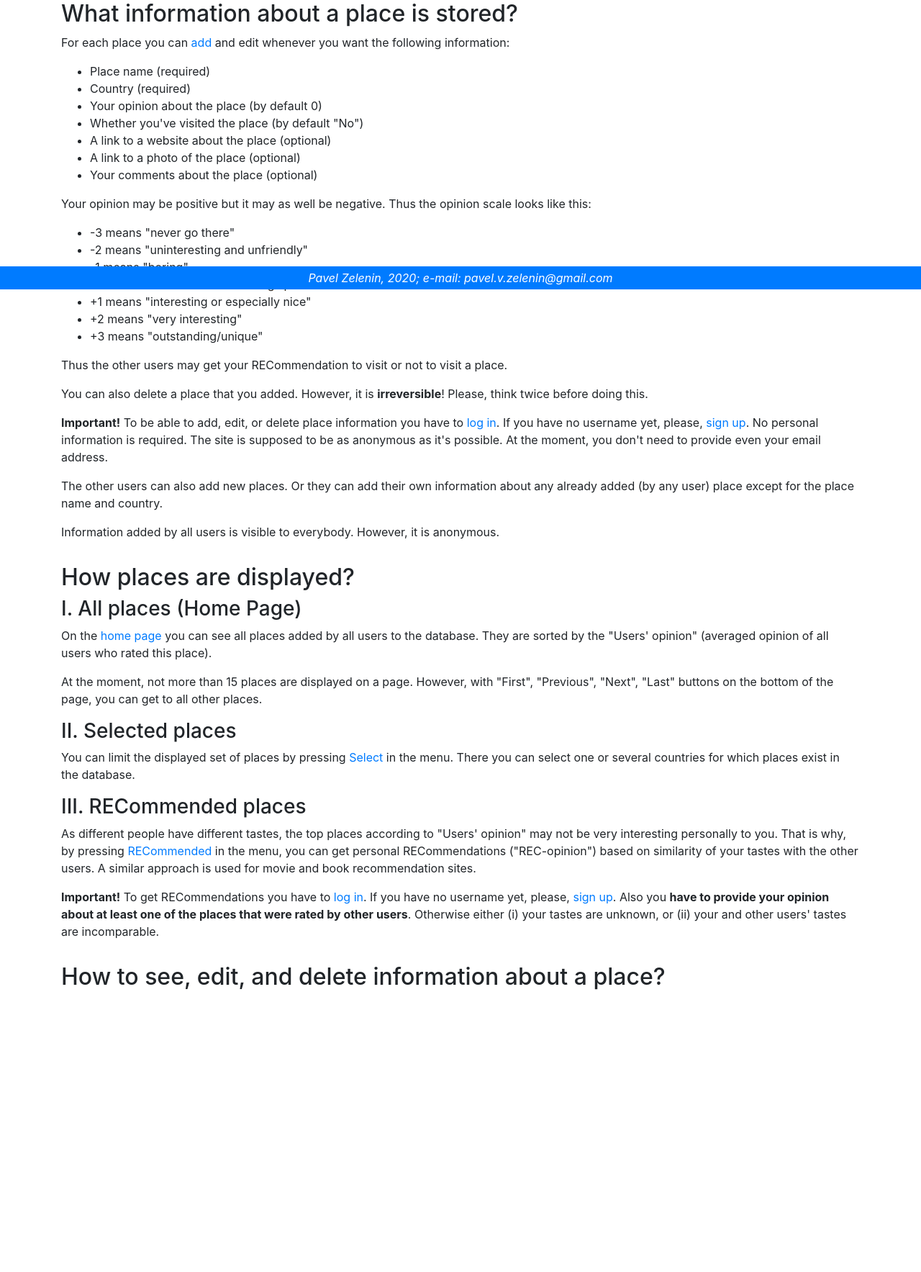
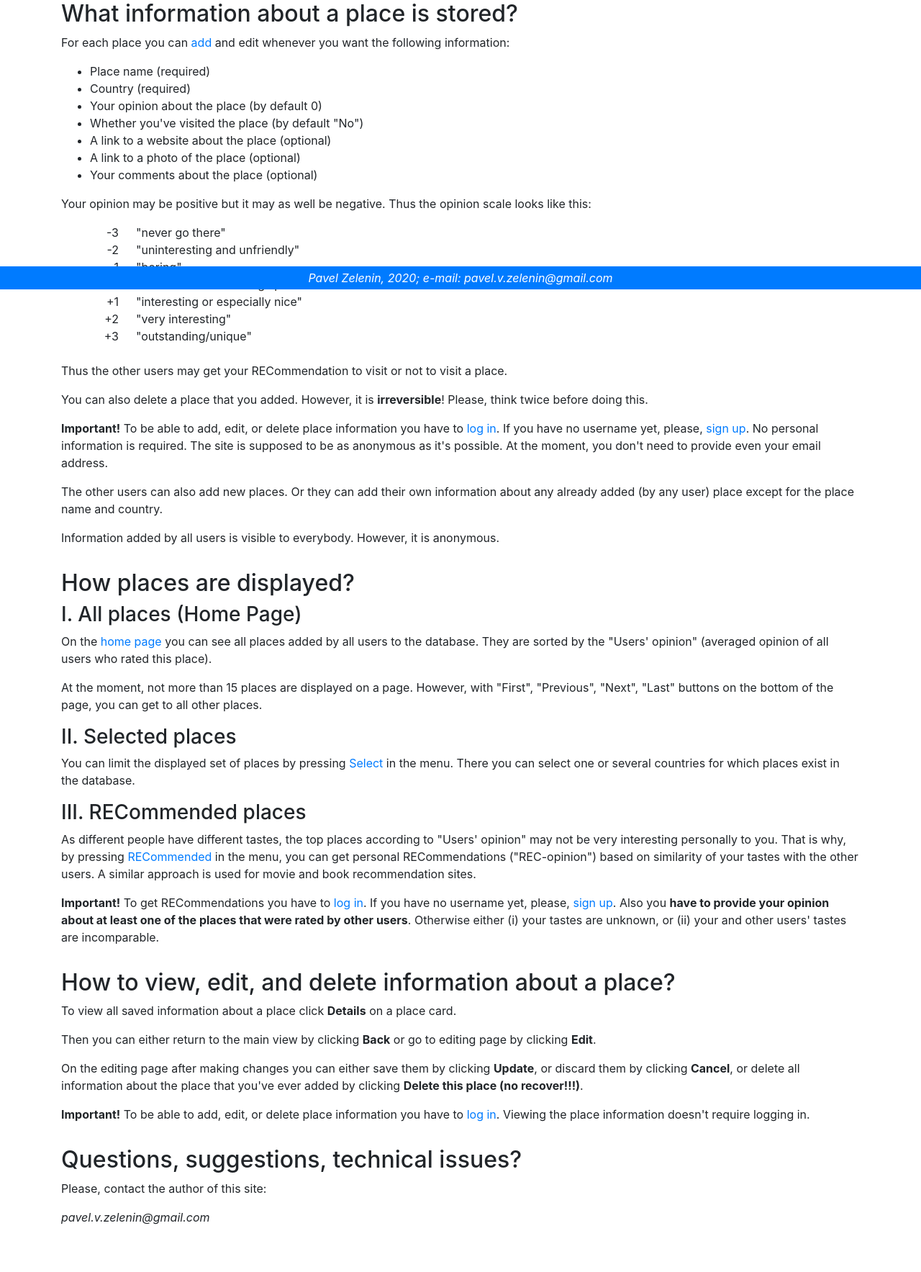
Before and after one commit to pavzel/myRECs, a Flask app: page /help in a window 1280 px wide. Shown: the part 398-2165 px from the top of the page at 72% size. Before the commit the page ends 1773 px from the top, so only its background shows below. Run offline with Flask 2, Linux system fonts and the light colour scheme; some libraries are stand-ins or nearby versions.

Commit message:
Added sections to Help page

```diff
--- a/app.py
+++ b/app.py
@@ -520,4 +520,4 @@ def help():
 if __name__ == '__main__':
     app.run(host=os.environ.get('IP'),
             port=os.environ.get('PORT'),
-            debug=False)
+            debug=True)
--- a/templates/help.html
+++ b/templates/help.html
@@ -29,15 +29,14 @@
                 <li>Your comments about the place (optional)</li>
             </ul>
             <p>Your opinion may be positive but it may as well be negative. Thus the opinion scale looks like this:</p>
-            <ul>
-                <li>-3 means "never go there"</li>
-                <li>-2 means "uninteresting and unfriendly"</li>
-                <li>-1 means "boring"</li>
-                <li>&ensp;0 means "rather nice but nothing special"</li>
-                <li>+1 means "interesting or especially nice"</li>
-                <li>+2 means "very interesting"</li>
-                <li>+3 means "outstanding/unique"</li>
-            </ul>
+            <div class="row"><div class="col-1 px-0 text-right">-3</div><div class="col-10 pl-4">"never go there"</div></div>
+            <div class="row"><div class="col-1 px-0 text-right">-2</div><div class="col-10 pl-4">"uninteresting and unfriendly"</div></div>
+            <div class="row"><div class="col-1 px-0 text-right">-1</div><div class="col-10 pl-4">"boring"</div></div>
+            <div class="row"><div class="col-1 px-0 text-right">0</div><div class="col-10 pl-4">"rather nice but nothing special"</div></div>
+            <div class="row"><div class="col-1 px-0 text-right">+1</div><div class="col-10 pl-4">"interesting or especially nice"</div></div>
+            <div class="row"><div class="col-1 px-0 text-right">+2</div><div class="col-10 pl-4">"very interesting"</div></div>
+            <div class="row"><div class="col-1 px-0 text-right">+3</div><div class="col-10 pl-4">"outstanding/unique"</div></div>
+            <br>
             <p>Thus the other users may get your RECommendation to visit or not to visit a place.</p>
             <p>You can also delete a place that you added. However, it is <strong>irreversible</strong>! Please, think twice before doing this.</p>
             <p><strong>Important!</strong> To be able to add, edit, or delete place information you have to <a href="{{ url_for('login', login_problem = False) }}">log in</a>. If you have no username yet, please, <a href="{{ url_for('sign_up', signup_problem=False) }}">sign up</a>. No personal information is required. The site is supposed to be as anonymous as it's possible. At the moment, you don't need to provide even your email address.</p>
@@ -60,8 +59,17 @@
     </div>
     <div class="row my-3">
         <div class="col">
-            <h2>How to see, edit, and delete information about a place?</h2>
-            <p></p>
+            <h2>How to view, edit, and delete information about a place?</h2>
+            <p>To view all saved information about a place click <strong>Details</strong> on a place card.</p>
+            <p>Then you can either return to the main view by clicking <strong>Back</strong> or go to editing page by clicking <strong>Edit</strong>.</p>
+            <p>On the editing page after making changes you can either save them by clicking <strong>Update</strong>, or discard them by clicking <strong>Cancel</strong>, or delete all information about the place that you've ever added by clicking <strong>Delete this place (no recover!!!)</strong>.</p>
+            <p><strong>Important!</strong> To be able to add, edit, or delete place information you have to <a href="{{ url_for('login', login_problem = False) }}">log in</a>. Viewing the place information doesn't require logging in.</p>
+        </div>
+    </div>
+    <div class="row my-3">
+        <div class="col">
+            <h2>Questions, suggestions, technical issues?</h2>
+            <p>Please, contact the author of this site: <em><address>pavel.v.zelenin@gmail.com</address></em></p>
         </div>
     </div>
 </div>
```
Also changed, not shown: templates/places.html (+3 -5 lines).
